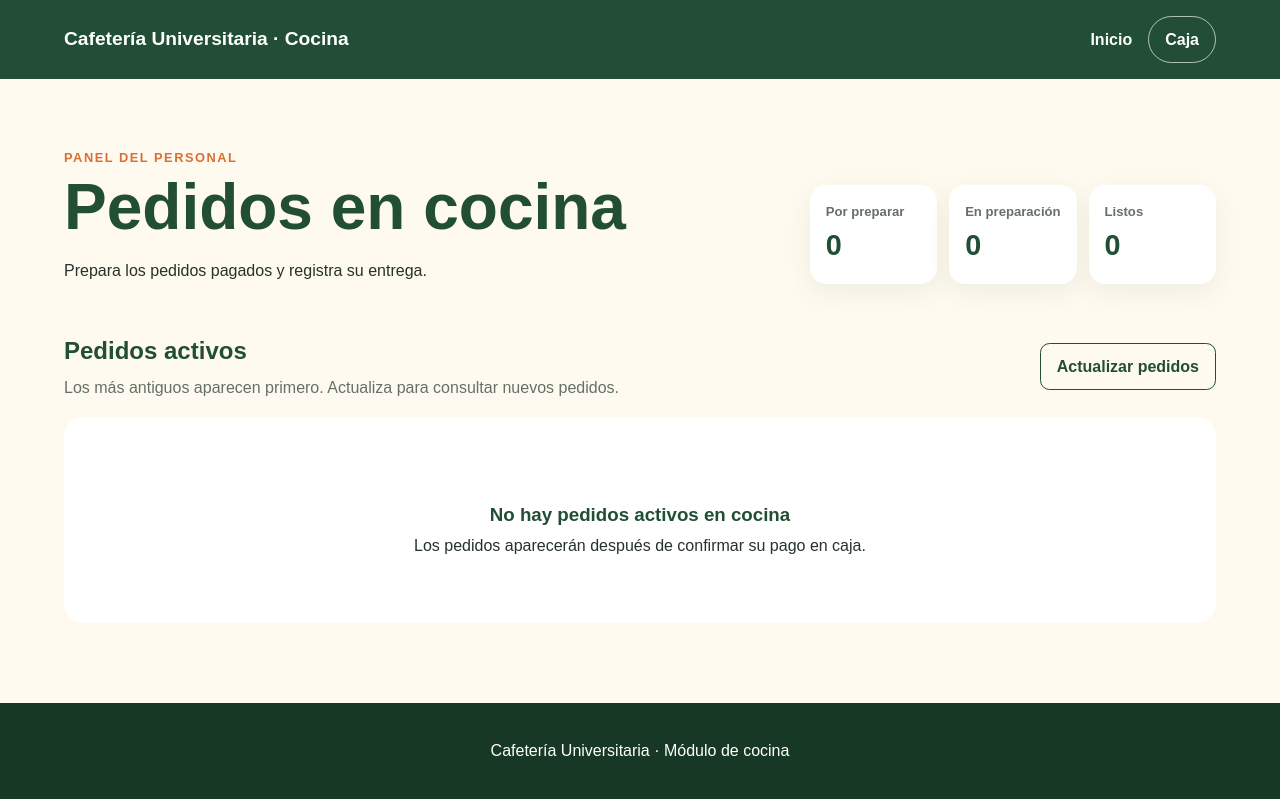
After one commit to MannyCTRLZ/Sistema-de-Gestion-de-Pedidos, a Flask app: page /cocina in a window 1280 px wide. The commit adds this page. Run offline with Flask 3, Linux system fonts and the light colour scheme; data comes from the database, SQL or seed files in the repository; tables that the repository leaves empty hold one stand-in row (values such as "Sample post").

Commit message:
Agrega modulo de cocina e historial de entregados en caja

```diff
--- a/app.py
+++ b/app.py
@@ -2,10 +2,12 @@ from flask import Flask, jsonify, render_template, request
 from database import (
     MAX_ENTERO_SQLITE,
     cambiar_estado_en_caja,
+    cambiar_estado_en_cocina,
     crear_pedido,
     crear_tablas,
     insertar_productos_iniciales,
     obtener_pedidos,
+    obtener_pedidos_cocina,
     obtener_productos,
 )
 
@@ -30,6 +32,8 @@ def menu():
 @app.route("/caja")
 def caja():
     pedidos = obtener_pedidos()
+    vista = "historial" if request.args.get("vista") == "historial" else "seguimiento"
+    cantidad_entregados = sum(pedido["estado"] == "ENTREGADO" for pedido in pedidos)
     busqueda = request.args.get("numero", "").strip()
     error_busqueda = None
     resumen = {
@@ -39,6 +43,10 @@ def caja():
         ),
         "pagados": sum(pedido["estado"] == "PAGADO" for pedido in pedidos),
     }
+    pedidos = [
+        pedido for pedido in pedidos
+        if (pedido["estado"] == "ENTREGADO") == (vista == "historial")
+    ]
     if busqueda:
         numero = busqueda.removeprefix("#")
         if (not numero.isascii() or not numero.isdecimal()
@@ -53,7 +61,33 @@ def caja():
     return render_template(
         "caja.html", pedidos=pedidos, resumen=resumen,
         busqueda=busqueda, error_busqueda=error_busqueda,
+        vista=vista, cantidad_entregados=cantidad_entregados,
     )
+
+
+@app.route("/cocina")
+def cocina():
+    pedidos = obtener_pedidos_cocina()
+    resumen = {
+        "pagados": sum(pedido["estado"] == "PAGADO" for pedido in pedidos),
+        "preparacion": sum(pedido["estado"] == "EN PREPARACIÓN" for pedido in pedidos),
+        "listos": sum(pedido["estado"] == "LISTO" for pedido in pedidos),
+    }
+    return render_template("cocina.html", pedidos=pedidos, resumen=resumen)
+
+
+@app.post("/api/cocina/pedidos/<int:numero_pedido>/estado")
+def api_cambiar_estado_en_cocina(numero_pedido):
+    datos = request.get_json(silent=True)
+    if not isinstance(datos, dict):
+        return jsonify({"error": "Los datos de la acción no son válidos."}), 400
+    try:
+        pedido = cambiar_estado_en_cocina(numero_pedido, datos.get("estado"))
+    except LookupError as error:
+        return jsonify({"error": str(error)}), 404
+    except ValueError as error:
+        return jsonify({"error": str(error)}), 400
+    return jsonify(pedido)
 
 
 @app.post("/api/pedidos/<int:numero_pedido>/estado")
--- a/database.py
+++ b/database.py
@@ -311,3 +311,44 @@ def cambiar_estado_en_caja(numero_pedido, estado):
         return {"numero_pedido": numero_pedido, "estado": estado}
     finally:
         conexion.close()
+
+
+def obtener_pedidos_cocina():
+    estados_activos = ("PAGADO", "EN PREPARACIÓN", "LISTO")
+    return [
+        pedido for pedido in reversed(obtener_pedidos())
+        if pedido["estado"] in estados_activos
+    ]
+
+
+def cambiar_estado_en_cocina(numero_pedido, estado):
+    if type(numero_pedido) is not int or not 0 < numero_pedido <= MAX_ENTERO_SQLITE:
+        raise ValueError("El número de pedido no es válido.")
+    anteriores = {
+        "EN PREPARACIÓN": "PAGADO",
+        "LISTO": "EN PREPARACIÓN",
+        "ENTREGADO": "LISTO",
+    }
+    if not isinstance(estado, str) or estado not in anteriores:
+        raise ValueError("La acción de cocina no es válida.")
+
+    conexion = obtener_conexion()
+    try:
+        with conexion:
+            cursor = conexion.execute("""
+                UPDATE pedidos SET estado = ?
+                WHERE numero_pedido = ? AND estado = ?
+            """, (estado, numero_pedido, anteriores[estado]))
+            if cursor.rowcount == 0:
+                pedido = conexion.execute(
+                    "SELECT estado FROM pedidos WHERE numero_pedido = ?",
+                    (numero_pedido,),
+                ).fetchone()
+                if pedido is None:
+                    raise LookupError("No se encontró el pedido.")
+                raise ValueError(
+                    "El pedido no puede avanzar a ese estado. Actualiza la lista."
+                )
+        return {"numero_pedido": numero_pedido, "estado": estado}
+    finally:
+        conexion.close()
--- a/static/css/styles.css
+++ b/static/css/styles.css
@@ -749,6 +749,27 @@ a {
     font-size: 1.8rem;
 }
 
+.caja-vistas {
+    display: flex;
+    flex-wrap: wrap;
+    gap: .75rem;
+    margin-bottom: 2rem;
+}
+
+.caja-vistas a {
+    padding: .75rem 1rem;
+    border: 1px solid var(--verde);
+    border-radius: .65rem;
+    color: var(--verde);
+    font-weight: 700;
+    text-decoration: none;
+}
+
+.caja-vistas a[aria-current="page"] {
+    color: var(--blanco);
+    background: var(--verde);
+}
+
 .caja-lista-encabezado {
     display: flex;
     justify-content: space-between;
@@ -952,6 +973,37 @@ a {
     overflow-wrap: anywhere;
 }
 
+.cocina-lista-encabezado {
+    flex-wrap: wrap;
+}
+
+.cocina-lista-encabezado p {
+    margin: .3rem 0 0;
+    color: #657068;
+}
+
+.enlace-actualizar-cocina {
+    padding: .6rem 1rem;
+    border: 1px solid var(--verde);
+    border-radius: .6rem;
+    color: var(--verde);
+    text-decoration: none;
+    font-weight: 700;
+}
+
+.cocina-productos {
+    font-size: 1.15rem;
+}
+
+.cocina-acciones {
+    margin-top: auto;
+    padding-top: 1rem;
+}
+
+.cocina-acciones button {
+    width: 100%;
+}
+
 .caja-vacia {
     grid-column: 1 / -1;
     padding: 4rem 2rem;
--- /dev/null
+++ b/static/js/cocina.js
@@ -0,0 +1,52 @@
+const mensajeCocina = document.getElementById("cocina-mensaje");
+const confirmacionCocina = document.getElementById("confirmacion-cocina");
+const detalleConfirmacionCocina = document.getElementById("detalle-confirmacion-cocina");
+
+const resultadoCocina = sessionStorage.getItem("resultado-cocina");
+if (resultadoCocina) {
+    mensajeCocina.textContent = resultadoCocina;
+    mensajeCocina.hidden = false;
+    sessionStorage.removeItem("resultado-cocina");
+}
+
+function confirmarAvance(pregunta) {
+    detalleConfirmacionCocina.textContent = pregunta;
+    confirmacionCocina.returnValue = "volver";
+    return new Promise((resolver) => {
+        confirmacionCocina.addEventListener("close", () => {
+            resolver(confirmacionCocina.returnValue === "confirmar");
+        }, { once: true });
+        confirmacionCocina.showModal();
+    });
+}
+
+document.querySelectorAll(".pedido-cocina .cocina-acciones button").forEach((boton) => {
+    boton.addEventListener("click", async () => {
+        const numero = boton.dataset.numero;
+        const estado = boton.dataset.estado;
+        const pregunta = estado === "ENTREGADO"
+            ? `¿Confirmas que el pedido #${numero} ya fue entregado al estudiante?`
+            : `¿Cambiar el pedido #${numero} a ${estado.toLowerCase()}?`;
+        if (!await confirmarAvance(pregunta)) return;
+
+        boton.disabled = true;
+        mensajeCocina.hidden = true;
+        try {
+            const respuesta = await fetch(boton.dataset.url, {
+                method: "POST",
+                headers: { "Content-Type": "application/json" },
+                body: JSON.stringify({ estado }),
+            });
+            const datos = await respuesta.json();
+            if (!respuesta.ok) throw new Error(datos.error || "No se pudo actualizar el pedido.");
+            sessionStorage.setItem("resultado-cocina", `Pedido #${numero}: ${estado.toLowerCase()}.`);
+            window.location.reload();
+        } catch (error) {
+            mensajeCocina.textContent = `${error.message} Actualiza los pedidos para comprobar su estado.`;
+            mensajeCocina.classList.add("caja-error");
+            mensajeCocina.hidden = false;
+            mensajeCocina.scrollIntoView({ behavior: "smooth", block: "center" });
+            boton.disabled = false;
+        }
+    });
+});
--- /dev/null
+++ b/templates/cocina.html
@@ -0,0 +1,98 @@
+<!DOCTYPE html>
+<html lang="es">
+<head>
+    <meta charset="UTF-8">
+    <meta name="viewport" content="width=device-width, initial-scale=1.0">
+    <title>Cocina | Cafetería Universitaria</title>
+    <link rel="stylesheet" href="{{ url_for('static', filename='css/styles.css') }}">
+</head>
+<body>
+    <header class="encabezado">
+        <a class="logo" href="{{ url_for('cocina') }}">Cafetería Universitaria · Cocina</a>
+        <div class="acciones-encabezado">
+            <a class="enlace-inicio" href="{{ url_for('inicio') }}">Inicio</a>
+            <a class="enlace-menu" href="{{ url_for('caja') }}">Caja</a>
+        </div>
+    </header>
+
+    <main class="pagina-caja pagina-cocina">
+        <section class="caja-presentacion">
+            <div>
+                <p class="presentacion-etiqueta">Panel del personal</p>
+                <h1>Pedidos en cocina</h1>
+                <p>Prepara los pedidos pagados y registra su entrega.</p>
+            </div>
+            <div class="caja-resumen" aria-label="Resumen de cocina">
+                <article><span>Por preparar</span><strong>{{ resumen.pagados }}</strong></article>
+                <article><span>En preparación</span><strong>{{ resumen.preparacion }}</strong></article>
+                <article><span>Listos</span><strong>{{ resumen.listos }}</strong></article>
+            </div>
+        </section>
+
+        <p id="cocina-mensaje" class="caja-mensaje" role="status" aria-live="polite" hidden></p>
+        <section aria-labelledby="titulo-pedidos-cocina">
+            <div class="caja-lista-encabezado cocina-lista-encabezado">
+                <div>
+                    <h2 id="titulo-pedidos-cocina">Pedidos activos</h2>
+                    <p>Los más antiguos aparecen primero. Actualiza para consultar nuevos pedidos.</p>
+                </div>
+                <a class="enlace-actualizar-cocina" href="{{ url_for('cocina') }}">Actualizar pedidos</a>
+            </div>
+            <div class="lista-pedidos">
+                {% for pedido in pedidos %}
+                <article class="pedido-caja pedido-cocina">
+                    <div class="pedido-caja-encabezado">
+                        <div>
+                            <span class="pedido-numero">#{{ "%04d"|format(pedido.numero_pedido) }}</span>
+                            <h3>{{ pedido.nombre_cliente }}</h3>
+                            <time>{{ pedido.fecha }}</time>
+                        </div>
+                        <span class="estado-pedido {% if pedido.estado == 'PAGADO' %}estado-pendiente{% elif pedido.estado == 'LISTO' %}estado-pagado{% else %}estado-proceso{% endif %}">
+                            {{ pedido.estado }}
+                        </span>
+                    </div>
+                    <div class="pedido-caja-productos cocina-productos">
+                        {% for producto in pedido.productos %}
+                        <p><span><strong>{{ producto.cantidad }} ×</strong> {{ producto.nombre }}</span></p>
+                        {% endfor %}
+                    </div>
+                    {% if pedido.estado == 'PAGADO' %}
+                        {% set siguiente_estado = 'EN PREPARACIÓN' %}
+                        {% set accion = 'Comenzar preparación' %}
+                    {% elif pedido.estado == 'EN PREPARACIÓN' %}
+                        {% set siguiente_estado = 'LISTO' %}
+                        {% set accion = 'Marcar como listo' %}
+                    {% else %}
+                        {% set siguiente_estado = 'ENTREGADO' %}
+                        {% set accion = 'Marcar como entregado' %}
+                    {% endif %}
+                    <div class="pedido-caja-acciones cocina-acciones">
+                        <button type="button" data-estado="{{ siguiente_estado }}"
+                                data-numero="{{ pedido.numero_pedido }}"
+                                data-url="{{ url_for('api_cambiar_estado_en_cocina', numero_pedido=pedido.numero_pedido) }}">
+                            {{ accion }}
+                        </button>
+                    </div>
+                </article>
+                {% else %}
+                <div class="caja-vacia">
+                    <h3>No hay pedidos activos en cocina</h3>
+                    <p>Los pedidos aparecerán después de confirmar su pago en caja.</p>
+                </div>
+                {% endfor %}
+            </div>
+        </section>
+    </main>
+
+    <dialog id="confirmacion-cocina" class="confirmacion-caja" aria-labelledby="titulo-confirmacion-cocina">
+        <h2 id="titulo-confirmacion-cocina">Confirmar avance del pedido</h2>
+        <p id="detalle-confirmacion-cocina"></p>
+        <form method="dialog" class="pedido-caja-acciones">
+            <button value="volver" class="boton-cancelar" autofocus>Volver</button>
+            <button value="confirmar">Confirmar</button>
+        </form>
+    </dialog>
+    <footer class="pie-pagina"><p>Cafetería Universitaria · Módulo de cocina</p></footer>
+    <script src="{{ url_for('static', filename='js/cocina.js') }}"></script>
+</body>
+</html>
```
Also changed, not shown: PROJECT_CONTEXT.md (+4 -0 lines), SPRINT_STATUS.md (+56 -38 lines), templates/caja.html (+21 -4 lines).
